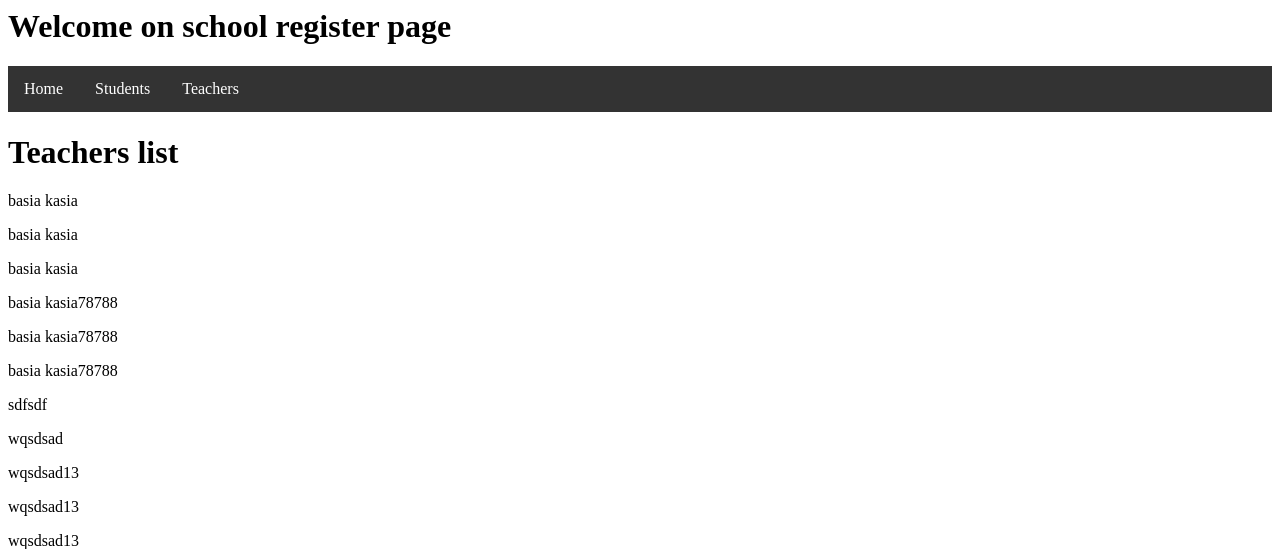
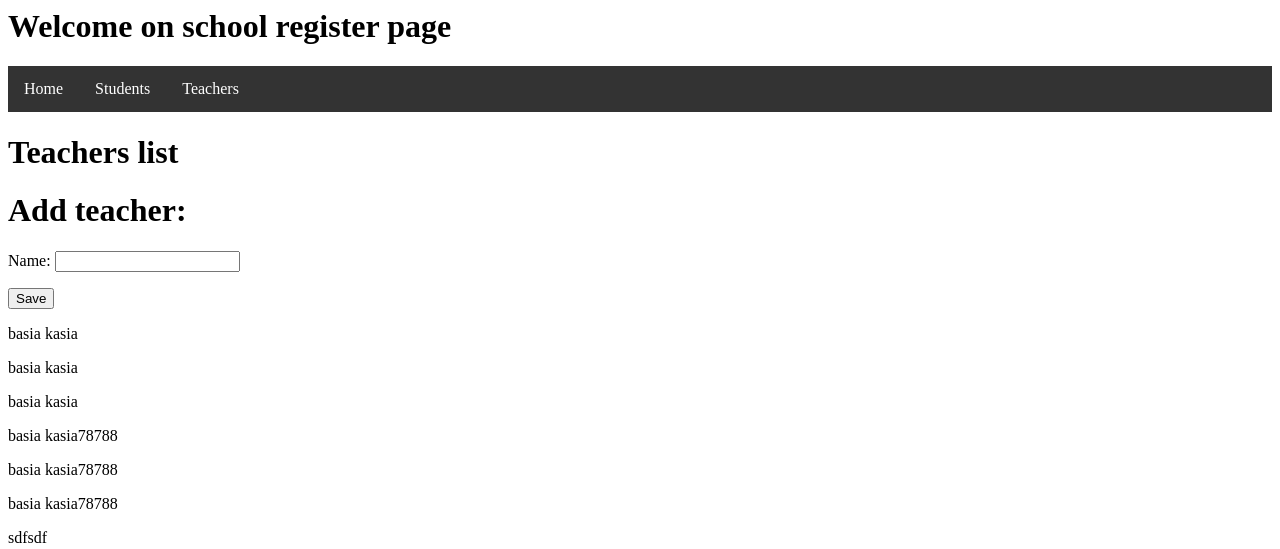
Before and after one commit to Datny/school-students-studies, a Django app: page /teachers/ in a window 1280 px wide. Shown: the top 549 px of the page. Run offline with Django 3.2, Linux system fonts and the light colour scheme; data comes from the database, SQL or seed files in the repository; both versions use the stored data as it was after the commit.

Commit message:
Create teacher form (#46)
* add button

* create blocks for templater, and simple css menu bar

* create login panel accesible only from url /account/login atm

* 1st commit

* created forms.py with ModelForm

* refreshing page with notnull form also adds record to db

* refresh no longer adds new records

* add teacher form + black

```diff
--- a/school/account/apps.py
+++ b/school/account/apps.py
@@ -2,4 +2,4 @@ from django.apps import AppConfig
 
 
 class AccountConfig(AppConfig):
-    name = 'account'
+    name = "account"
--- a/school/account/forms.py
+++ b/school/account/forms.py
@@ -1,4 +1,5 @@
 from django import forms
+
 
 class LoginForm(forms.Form):
     username = forms.CharField()
--- a/school/account/urls.py
+++ b/school/account/urls.py
@@ -1,8 +1,6 @@
 from django.conf.urls import url
-from .import views
+from . import views
 from django.urls import re_path
 
 
-urlpatterns = [
-    re_path(r'^login/$', views.user_login, name='login'),
-]
+urlpatterns = [re_path(r"^login/$", views.user_login, name="login")]
--- a/school/account/views.py
+++ b/school/account/views.py
@@ -2,14 +2,14 @@ from django.shortcuts import render
 from django.shortcuts import HttpResponse
 from django.contrib.auth import authenticate, login
 from .forms import LoginForm
+
 
 def user_login(request):
     if request.method == "POST":
         form = LoginForm(request.POST)
         if form.is_valid():
             cd = form.cleaned_data
-            user = authenticate(username=cd['username'],
-                                password=cd['password'])
+            user = authenticate(username=cd["username"], password=cd["password"])
             if user is not None:
                 if user.is_active:
                     login(request, user)
@@ -20,4 +20,4 @@ def user_login(request):
                 return HttpResponse("Bad username or password")
     else:
         form = LoginForm()
-    return render(request, 'account/login.html', {'form': form})
+    return render(request, "account/login.html", {"form": form})
--- /dev/null
+++ b/school/school/forms.py
@@ -0,0 +1,8 @@
+from django import forms
+from .models import Teacher
+
+
+class AddTeacherForm(forms.ModelForm):
+    class Meta:
+        model = Teacher
+        fields = ("name",)
--- a/school/school/urls.py
+++ b/school/school/urls.py
@@ -1,15 +1,18 @@
 from django.contrib import admin
-from django.urls import include, path,re_path
+from django.urls import include, path, re_path
 from django.conf import settings
 
 from . import views
 
 
-urlpatterns = [path("admin/", admin.site.urls), path("", views.home, name="home"),
-                path ("teachers/", views.teachers, name="students"),
+urlpatterns = [
+    path("admin/", admin.site.urls),
+    path("", views.home, name="home"),
+    path("teachers/", views.teachers, name="teachers"),
+    path("students/", views.students, name="students"),
+    re_path(r"^account/", include("account.urls")),
+]
 
-                path ("students/", views.students, name="teachers"),
-                re_path (r'^account/', include('account.urls'))]
 
 
 if settings.DEBUG:
--- a/school/school/views.py
+++ b/school/school/views.py
@@ -1,7 +1,7 @@
-from django.shortcuts import render
+from django.shortcuts import render, redirect
 from .models import Teacher
 from .models import Student
-from django import forms
+from .forms import AddTeacherForm
 
 
 def home(request):
@@ -10,7 +10,15 @@ def home(request):
 
 def teachers(request):
     teachers = Teacher.objects.order_by("name")
-    return render(request, "teachers.html", {"teachers": teachers})
+
+    if request.method == "POST":
+        form = AddTeacherForm(request.POST)
+        if form.is_valid():
+            form.save()
+            return redirect("teachers")
+    else:
+        form = AddTeacherForm()
+    return render(request, "teachers.html", {"form": form, "teachers": teachers})
 
 
 def students(request):
--- a/school/templates/home.html
+++ b/school/templates/home.html
@@ -10,6 +10,3 @@
     </ul>
 {% block content %}
 {% endblock %}
-
-{% block login %}
-{% endblock %}
--- a/school/templates/teachers.html
+++ b/school/templates/teachers.html
@@ -3,10 +3,18 @@
     <div>
         <h1>Teachers list</h1>
     </div>
+    <h1>Add teacher:</h1>
+    <form method="POST" >
+        {% csrf_token %}
+        {{ form.as_p }}
+        <button type="submit" class="save btn btn-default">Save</button>
+    </form>
 
     {% for teacher in teachers %}
     <div>
         <p>{{ teacher.name }} </p>
     </div>
     {% endfor %}
+
+
 {% endblock %}
```
Also changed, not shown: school/db.sqlite3.
